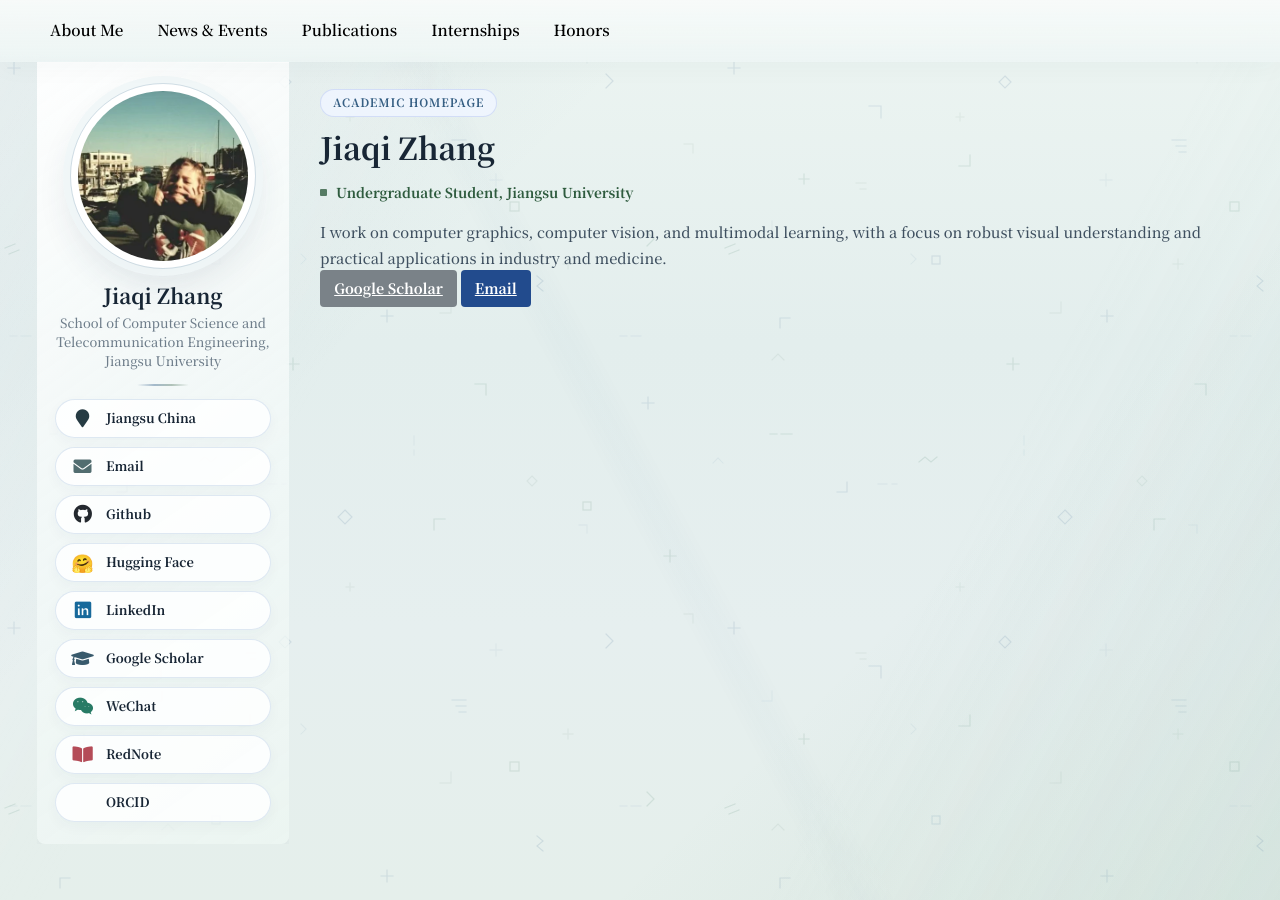
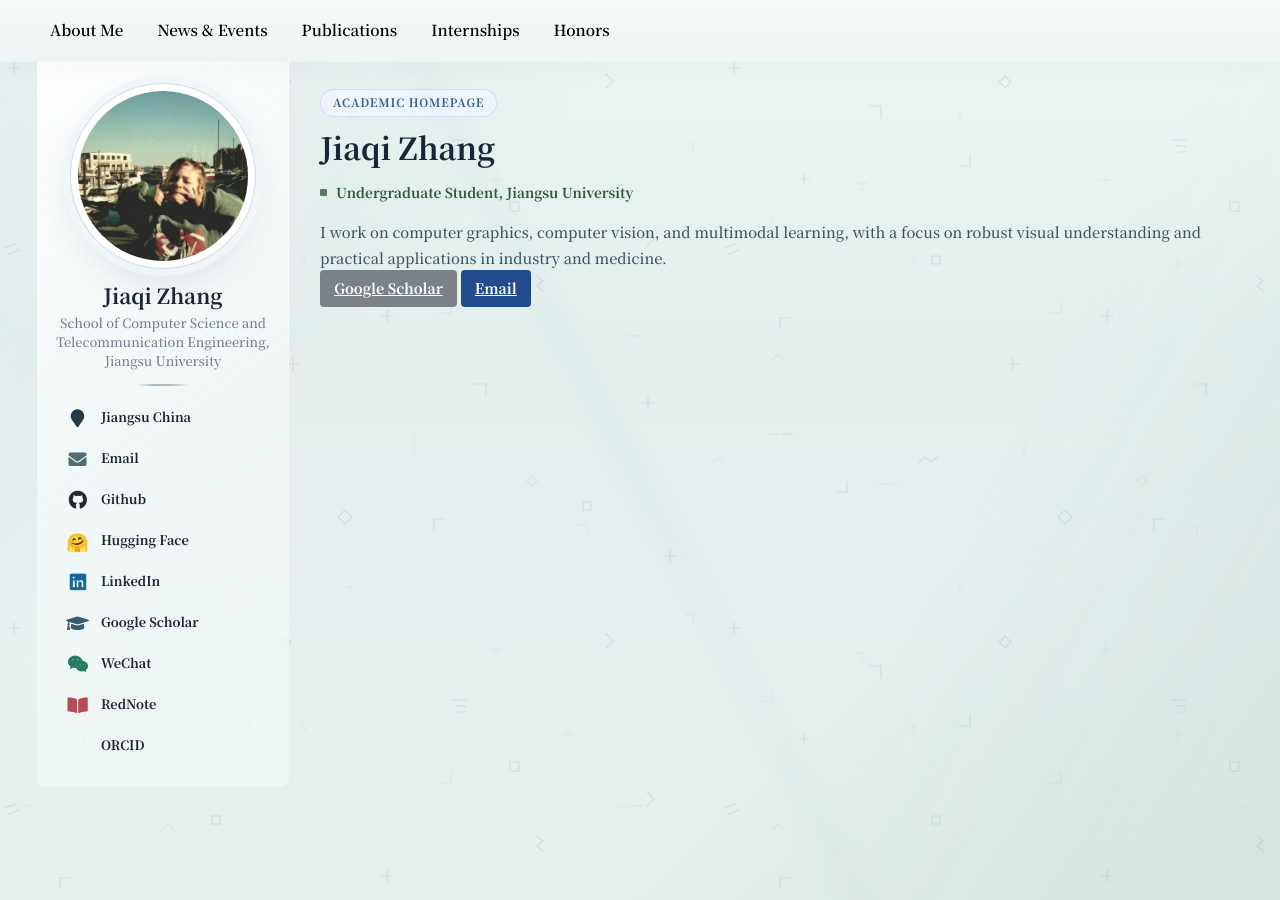
Before and after one commit to JiaqiZhang-Sengoku/JiaqiZhang-Sengoku.github.io, a Jekyll site: the page built from _pages/includes/homepage.md, in a window 1280 px wide. Built offline with Jekyll 4.4.1, drawn with Linux system fonts in a browser that asks for light colours; our own code applies the rules of GitHub Pages for plain Markdown files.

Commit message:
20260707

```diff
--- a/assets/css/main.scss
+++ b/assets/css/main.scss
@@ -500,7 +500,7 @@ body > #main > .sidebar.sticky {
 .sidebar .author__urls {
     display: grid !important;
     justify-items: center !important;
-    gap: 9px;
+    gap: 3px;
     position: static !important;
     z-index: auto !important;
     width: 100% !important;
@@ -518,19 +518,18 @@ body > #main > .sidebar.sticky {
 
 .sidebar .author__urls li {
     position: relative;
-    overflow: hidden;
     display: flex !important;
     align-items: center !important;
     justify-content: flex-start !important;
     gap: 11px !important;
     width: min(254px, 100%);
-    min-height: 39px;
+    min-height: 38px;
     margin: 0 !important;
-    padding: 0 14px !important;
-    border: 1px solid rgba(220, 231, 241, 0.92);
-    border-radius: 999px;
-    background: rgba(255, 255, 255, 0.82);
-    box-shadow: var(--row-shadow);
+    padding: 0 10px !important;
+    border: 0;
+    border-radius: 4px;
+    background: transparent;
+    box-shadow: none;
     color: var(--heading-color) !important;
     font-size: 0.90rem !important;
     font-weight: 700 !important;
@@ -538,29 +537,15 @@ body > #main > .sidebar.sticky {
     text-align: left !important;
     white-space: normal !important;
     box-sizing: border-box;
-    transition: border-color 0.18s ease, background 0.18s ease, box-shadow 0.18s ease, transform 0.18s ease;
+    transition: background 0.18s ease;
 }
 
 .sidebar .author__urls li::before {
-    content: "";
-    position: absolute;
-    inset: 9px auto 9px 0;
-    width: 3px;
-    border-radius: 999px;
-    background: linear-gradient(180deg, var(--accent-sky), var(--accent-plum));
-    opacity: 0;
-    transition: opacity 0.18s ease;
+    content: none;
 }
 
 .sidebar .author__urls li:hover {
-    border-color: rgba(82, 116, 208, 0.28);
-    background: rgba(248, 251, 255, 0.96);
-    box-shadow: var(--row-shadow-hover);
-    transform: translateY(-1px);
-}
-
-.sidebar .author__urls li:hover::before {
-    opacity: 1;
+    background: rgba(225, 240, 242, 0.48);
 }
 
 .sidebar .author__urls li > div {
```
